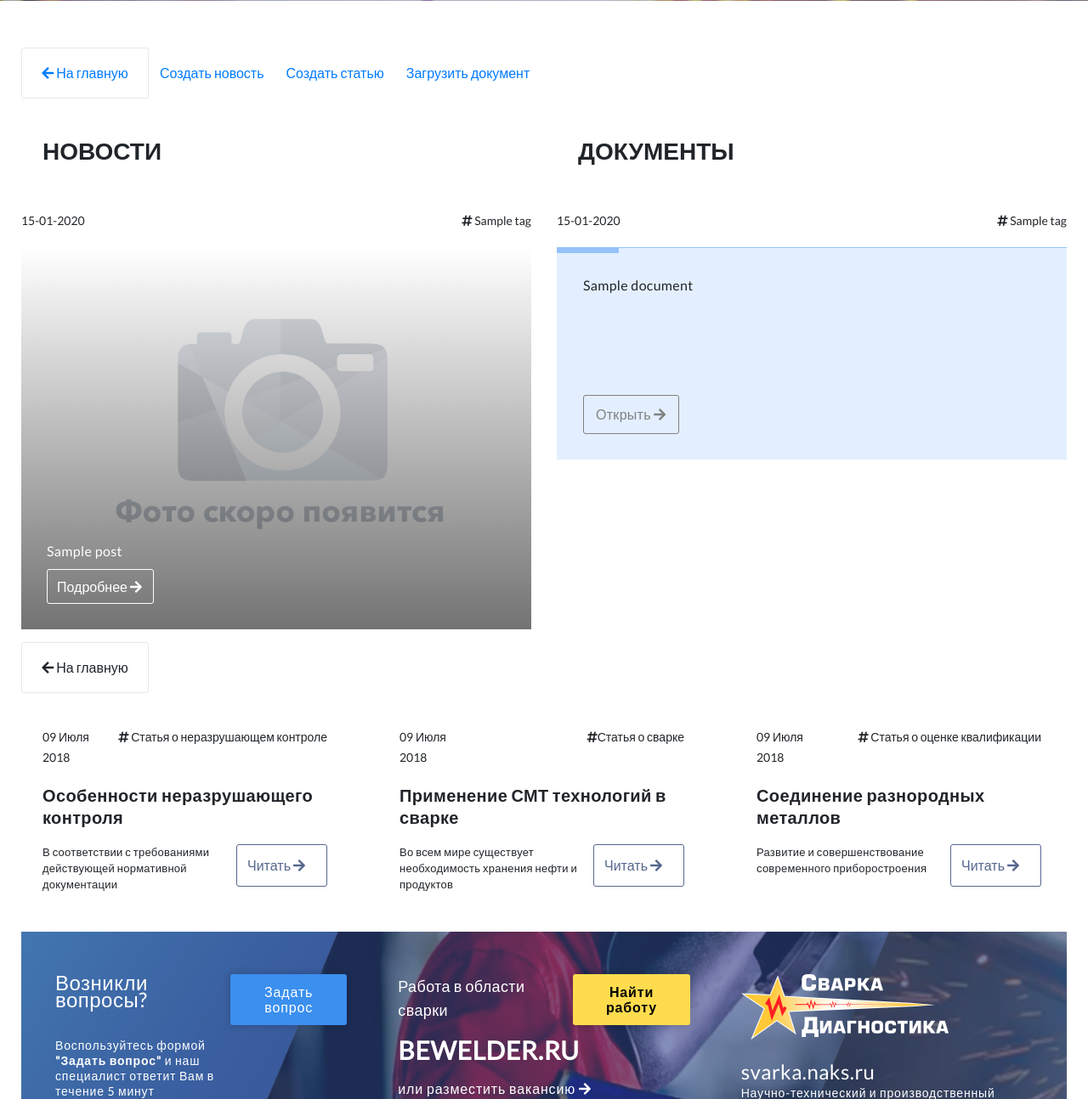
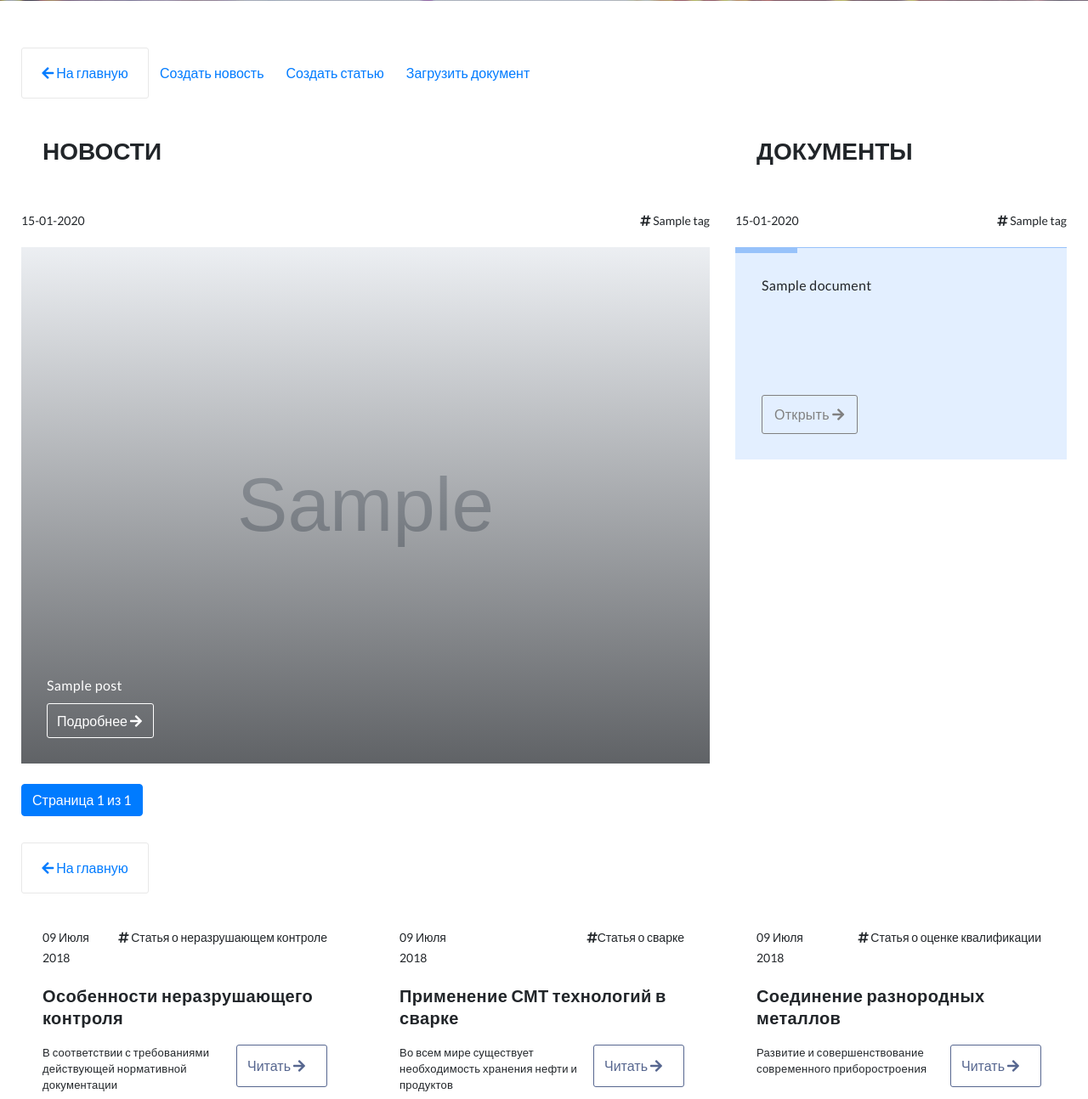
Before and after one commit to testpass1982/naks-smolensk-site, a Django app: page /news/ in a window 1280 px wide. Shown: the part 892-2186 px from the top of the page at 85% size. Run offline with Django 3.2, Linux system fonts and the light colour scheme; tables that the repository leaves empty hold one stand-in row (values such as "Sample post"); grey boxes marked "Sample" are stand-in pictures; some libraries are stand-ins or nearby versions.

Commit message:
added pagination to news page

```diff
--- a/mainapp/templates/mainapp/news.html
+++ b/mainapp/templates/mainapp/news.html
@@ -12,34 +12,34 @@
 
             <div class="container-fluid">
                 <div class="row">
-                    <div class="col-xs-12 col-lg-6">
+                    <div class="col-xs-12 col-lg-8">
                         <div class="heading">Новости</div>
 
-                    {% for post, pictures in news.items %}
+                    {% for element in news %}
                         <div class="news__tags--container">
-                            <div class="news__date">{{ post.published_date|date:"d-m-Y" }}</div>
+                            <div class="news__date">{{ element.post.published_date|date:"d-m-Y" }}</div>
                             <div class="news__tag">
-                            {% for tag in post.tags.all %}
+                            {% for tag in element.post.tags.all %}
                             <i class="fas fa-hashtag"></i>
                             {{ tag.name }}
                             {% endfor %}</div>
                         </div>
                         <div class="news__news-record-with-picture">
                             <img src="
-                            {% if picture != None %}
-                            {{ picture.image.url }}
+                            {% if element.picture != None %}
+                            {{ element.picture.image.url }}
                             {% else %}
                             /static/img/news_pict1.png
                             {% endif %}
                             " alt="bla" class="news__picture">
-                            <div class="news__news-record-with-picture--heading">{{ post.title }}</div>
-                            <a href="{% url 'post_details' pk=post.pk %}" class="news__news-record-with-picture--button">Подробнее <i class="fas fa-arrow-right"></i></a>
+                            <div class="news__news-record-with-picture--heading">{{ element.post.title }}</div>
+                            <a href="{% url 'post_details' pk=element.post.pk %}" class="news__news-record-with-picture--button">Подробнее <i class="fas fa-arrow-right"></i></a>
                         </div>
 
                     {% endfor %}
 
                     </div>
-                    <div class="col-xs-12 col-lg-6">
+                    <div class="col-xs-12 col-lg-4">
                         <div class="heading">Документы</div>
 
                         {% for document in documents %}
@@ -64,7 +64,33 @@
                         {% endfor %}
                 <!--end-row-->
             </div>
-            <a class="go-to-the-main-page--button"><i class="fas fa-arrow-left"></i> На главную</a>
+
+            <!-- pagination -->
+
+            <div class="container-fluid mt-4">
+                <nav>
+                    <ul class="pagination">
+
+                    {% if news.has_previous %}
+                      <li class="page-item"><a class="page-link" href="?page=1">&laquo; Первая</a></li>
+                      <li class="page-item"><a class="page-link" href="?page={{ news.previous_page_number }}">Предыдущая</a></li>
+                    {% endif %}
+
+                      <li class="page-item active"><a class="page-link" href="?page={{ news.number }}">Страница {{ news.number }} из {{ news.paginator.num_pages }}</a></li>
+
+                    {% if news.has_next %}
+                      <li class="page-item"><a class="page-link" href="?page={{ news.next_page_number }}">Следующая</a></li>
+                      <li class="page-item"><a class="page-link" href="?page={{ news.paginator.num_pages }}">Последняя &raquo;</a></li>
+                    {% endif %}
+
+                    </ul>
+                  </nav>
+            </div>
+
+            <!-- pagination -->
+
+
+            <a class="go-to-the-main-page--button" href="{% url 'main' %}"><i class="fas fa-arrow-left"></i> На главную</a>
 
         <div class="container-fluid">
                 <div class="row">
--- a/mainapp/templates/mainapp/page_details.html
+++ b/mainapp/templates/mainapp/page_details.html
@@ -70,9 +70,6 @@
         </div>
     </div>
 
-</div>
-
-
     <!-- articles -->
     <div class="row no-margins">
         <div class="col-xs12 col-lg-4 no-gutters">
@@ -119,5 +116,8 @@
             </div>
         </div>
     </div>
+</div>
+
+
 
 {% endblock %}
--- a/mainapp/views.py
+++ b/mainapp/views.py
@@ -4,19 +4,18 @@ from django.urls import reverse
 from django.http import Http404, HttpResponse, HttpResponseRedirect
 from django.core.exceptions import ValidationError
 from django.contrib import messages
+from django.core.paginator import Paginator, EmptyPage, PageNotAnInteger
 from .models import Post, PostPhoto, Tag, Category, Document
 from .forms import PostForm, ArticleForm, DocumentForm
 
 # Create your views here.
 def main(request):
     title = "Главная - НАКС Смоленск"
-    # doc_count = len(Document.objects.all())
     docs = Document.objects.filter(publish_on_main_page=True).order_by('-created_date')[:3]
     main_page_news = Post.objects.filter(publish_on_main_page=True).order_by('-published_date')[:3]
     posts = {}
     for post in main_page_news:
         posts[post]=PostPhoto.objects.filter(post__pk=post.pk).first()
-
 
     content = {
         'title': title,
@@ -29,12 +28,11 @@ def main(request):
 def news(request):
     title = "Новости АЦ"
     all_news = Post.objects.all().order_by('-created_date')
-    posts = {}
-    for post in all_news:
-        posts[post] = PostPhoto.objects.filter(post__pk=post.pk).first()
-    print(posts)
-    all_documents = Document.objects.all()
-
+    post_list = [dict({'post': post, 'picture': PostPhoto.objects.filter(post__pk=post.pk).first()}) for post in all_news]
+    all_documents = Document.objects.all().order_by('-created_date')[:5]
+    paginator = Paginator(post_list, 4) #показываем несколько новостей на странице
+    page = request.GET.get('page')
+    posts = paginator.get_page(page)
 
     content = {
         'title': title,
```
Also changed, not shown: mainapp/models.py (line endings or trailing spaces), media/upload/news-details-pict1.png (deleted), media/upload/news-details-pict3.png (deleted), media/uploads/2018/11/13/-.png (deleted), media/uploads/2018/11/13/-_thumb.png (deleted). Lines whose indentation alone changed are shown as unchanged.
